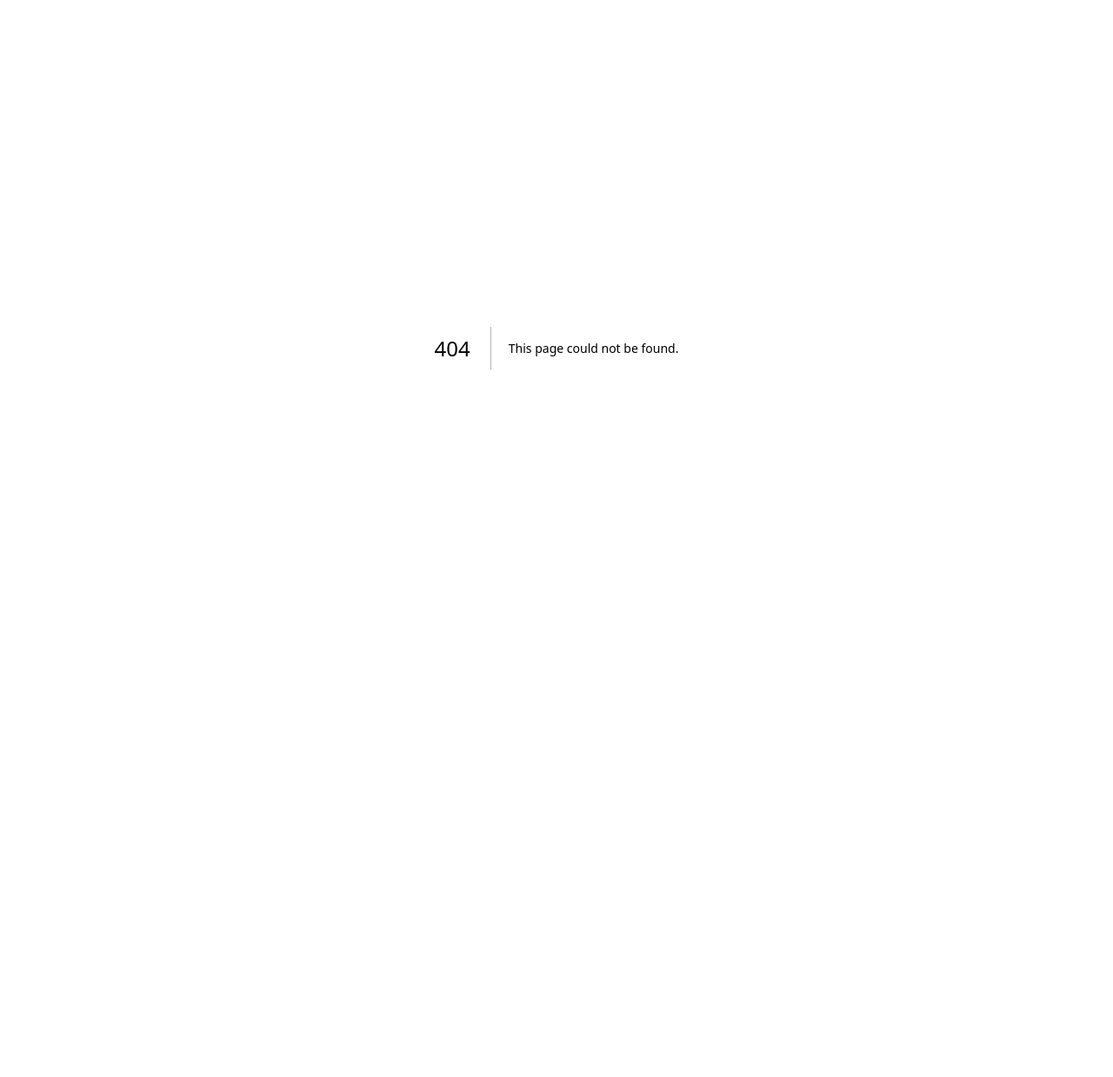
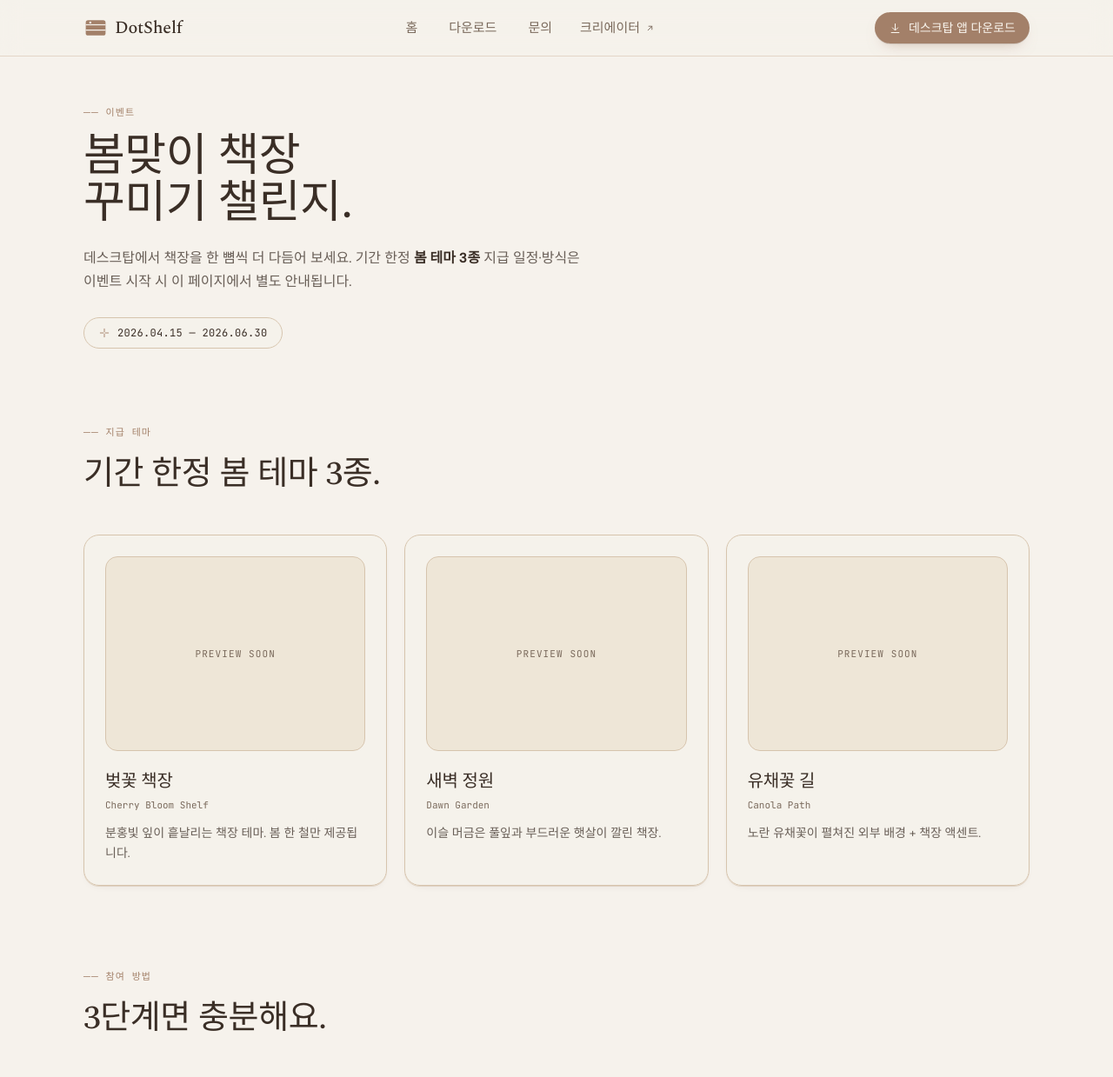
Before and after one commit to kr-Uk/dotshelf, a Next.js app in the folder web/service-web/: page /events/spring-2026 in a window 1280 px wide. Before the commit this address had no page. Shown: the top 1239 px of the page at 87% size. Before the commit the page ends 800 px from the top, so only its background shows below. Built offline with nearby package versions, Linux system fonts and the light colour scheme.

Commit message:
[LAUNCHER] Feat: events.json 정리 + spring-2026 이벤트 페이지 추가 (PDF #3 404 fix)

```diff
--- /dev/null
+++ b/web/service-web/app/(marketing)/events/spring-2026/page.tsx
@@ -0,0 +1,184 @@
+import Link from "next/link";
+
+import { Icon } from "@/components/marketing/icon";
+
+const PERIOD = {
+  from: "2026.04.15",
+  to: "2026.06.30",
+};
+
+const THEMES = [
+  {
+    name: "벚꽃 책장",
+    sub: "Cherry Bloom Shelf",
+    body: "분홍빛 잎이 흩날리는 책장 테마. 봄 한 철만 제공됩니다.",
+  },
+  {
+    name: "새벽 정원",
+    sub: "Dawn Garden",
+    body: "이슬 머금은 풀잎과 부드러운 햇살이 깔린 책장.",
+  },
+  {
+    name: "유채꽃 길",
+    sub: "Canola Path",
+    body: "노란 유채꽃이 펼쳐진 외부 배경 + 책장 액센트.",
+  },
+];
+
+const STEPS = [
+  {
+    n: "01",
+    title: "DotShelf 런처 설치",
+    body: "데스크탑 베타에서 챌린지 안내를 받으려면 먼저 런처를 설치해 두세요.",
+  },
+  {
+    n: "02",
+    title: "참여 방식 안내 대기",
+    body: "참여 기준과 카운트 방식은 이벤트 시작 시 이 페이지에서 별도 안내됩니다.",
+  },
+  {
+    n: "03",
+    title: "한정 테마 안내 예정",
+    body: "지급 일정·방식은 이벤트 진행 상황에 따라 이 페이지에서 안내됩니다.",
+  },
+];
+
+export default function Spring2026EventPage() {
+  return (
+    <div className="page-fade pb-16">
+      <Hero />
+      <Themes />
+      <Steps />
+      <FinePrint />
+    </div>
+  );
+}
+
+function Hero() {
+  return (
+    <section className="max-w-6xl mx-auto px-5 sm:px-8 pt-14 pb-10">
+      <div className="mono text-[11px] tracking-widest uppercase text-wood mb-4">
+        ── 이벤트
+      </div>
+      <h1 className="serif text-[40px] sm:text-[52px] leading-[1.05] text-charcoal">
+        봄맞이 책장
+        <br />
+        꾸미기 챌린지.
+      </h1>
+      <p className="mt-5 text-[16px] leading-[1.7] text-charcoal/75 max-w-xl">
+        데스크탑에서 책장을 한 뼘씩 더 다듬어 보세요. 기간 한정{" "}
+        <strong className="text-charcoal">봄 테마 3종</strong> 지급 일정·방식은
+        이벤트 시작 시 이 페이지에서 별도 안내됩니다.
+      </p>
+      <div className="mt-7 inline-flex items-center gap-2 px-4 py-2 rounded-full border border-beige bg-cream/70">
+        <Icon name="sparkle" size={14} className="text-wood" />
+        <span className="mono text-[12px] tracking-wide text-charcoal">
+          {PERIOD.from} — {PERIOD.to}
+        </span>
+      </div>
+    </section>
+  );
+}
+
+function Themes() {
+  return (
+    <section className="max-w-6xl mx-auto px-5 sm:px-8 py-12">
+      <div className="mono text-[11px] tracking-widest uppercase text-wood mb-3">
+        ── 지급 테마
+      </div>
+      <h2 className="serif text-[30px] sm:text-[38px] text-charcoal mb-10">
+        기간 한정 봄 테마 3종.
+      </h2>
+      <div className="grid md:grid-cols-3 gap-5">
+        {THEMES.map((t) => (
+          <div
+            key={t.name}
+            className="rounded-2xl border border-beige bg-cream/70 p-6 shadow-warm-sm"
+          >
+            <div className="w-full aspect-[4/3] rounded-xl bg-beige-soft/60 border border-beige mb-5 flex items-center justify-center text-paper-muted">
+              <span className="mono text-[11px] uppercase tracking-widest">
+                preview soon
+              </span>
+            </div>
+            <div className="serif text-[20px] text-charcoal">{t.name}</div>
+            <div className="mono text-[11px] text-paper-muted mt-1">
+              {t.sub}
+            </div>
+            <p className="text-[14px] text-charcoal/75 leading-[1.7] mt-3">
+              {t.body}
+            </p>
+          </div>
+        ))}
+      </div>
+    </section>
+  );
+}
+
+function Steps() {
+  return (
+    <section className="max-w-6xl mx-auto px-5 sm:px-8 py-12">
+      <div className="mono text-[11px] tracking-widest uppercase text-wood mb-3">
+        ── 참여 방법
+      </div>
+      <h2 className="serif text-[30px] sm:text-[38px] text-charcoal mb-10">
+        3단계면 충분해요.
+      </h2>
+      <div className="grid md:grid-cols-3 gap-5">
+        {STEPS.map((s) => (
+          <div
+            key={s.n}
+            className="rounded-2xl bg-cream border border-beige p-6 shadow-warm-sm"
+          >
+            <div className="flex items-baseline justify-between mb-5">
+              <span className="serif text-[40px] text-wood leading-none">
+                {s.n}
+              </span>
+              <span className="mono text-[10px] uppercase tracking-widest text-paper-muted">
+                Step
+              </span>
+            </div>
+            <h3 className="serif text-[20px] text-charcoal">{s.title}</h3>
+            <p className="text-[14px] text-charcoal/75 leading-[1.7] mt-3">
+              {s.body}
+            </p>
+          </div>
+        ))}
+      </div>
+      <div className="mt-10 flex flex-wrap items-center gap-3">
+        <Link
+          href="/download"
+          className="btn-primary inline-flex items-center gap-2 px-5 py-2.5 rounded-full text-sm font-medium"
+        >
+          <Icon name="download" size={15} />런처 받기
+        </Link>
+        <Link
+          href="/contact"
+          className="inline-flex items-center gap-2 px-5 py-2.5 rounded-full text-sm font-medium text-charcoal border border-beige hover:border-wood/60 transition"
+        >
+          문의하기
+          <Icon name="arrow-right" size={14} />
+        </Link>
+      </div>
+    </section>
+  );
+}
+
+function FinePrint() {
+  return (
+    <section className="max-w-6xl mx-auto px-5 sm:px-8 py-10">
+      <div className="rounded-2xl border border-dashed border-beige bg-cream/40 p-6 text-[13px] text-paper-muted leading-[1.8]">
+        <div className="mono text-[10px] uppercase tracking-widest text-wood mb-2">
+          ── 안내
+        </div>
+        <p>
+          본 이벤트는 베타 기간 한정으로 진행됩니다. 지급 테마는 사전 안내 없이
+          변경될 수 있으며, 자세한 참여 약관과 한정 테마 미리보기는 곧 이
+          페이지에서 안내됩니다. 문의는 <Link
+            href="/contact"
+            className="text-wood underline underline-offset-2 hover:text-wood-dark"
+          >문의 페이지</Link>를 이용해 주세요.
+        </p>
+      </div>
+    </section>
+  );
+}
```
Also changed, not shown: 2 other files (tests, documents, lock files or other folders).
